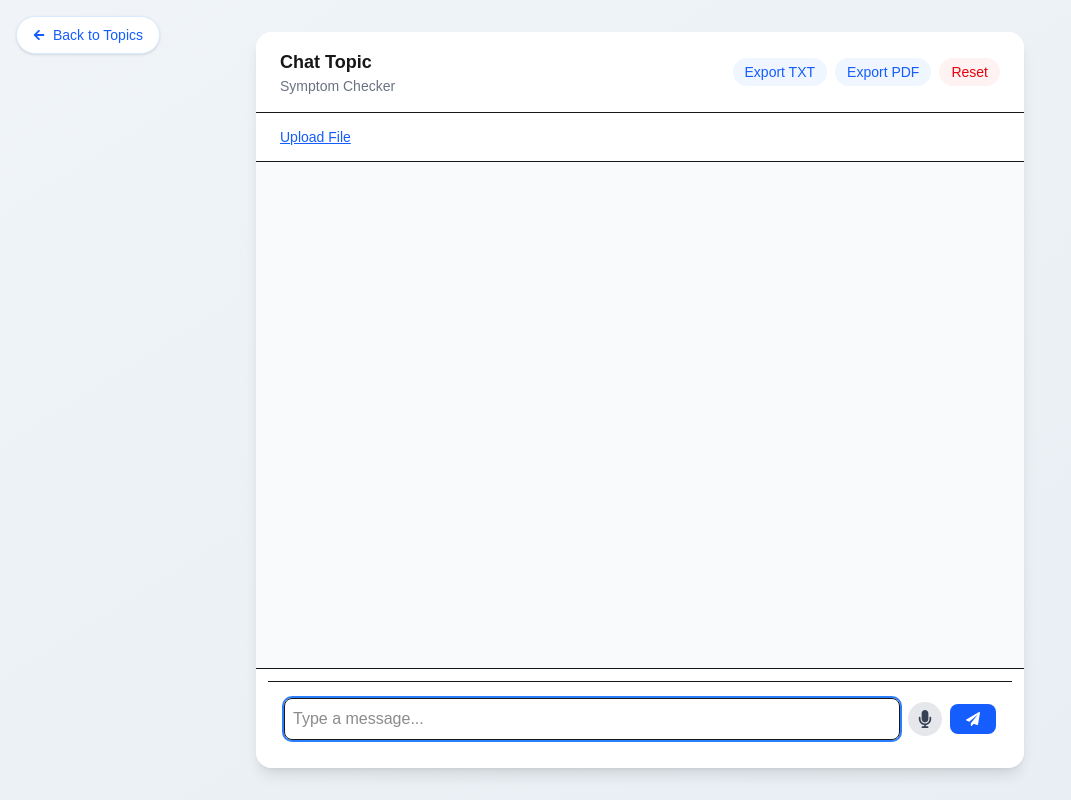
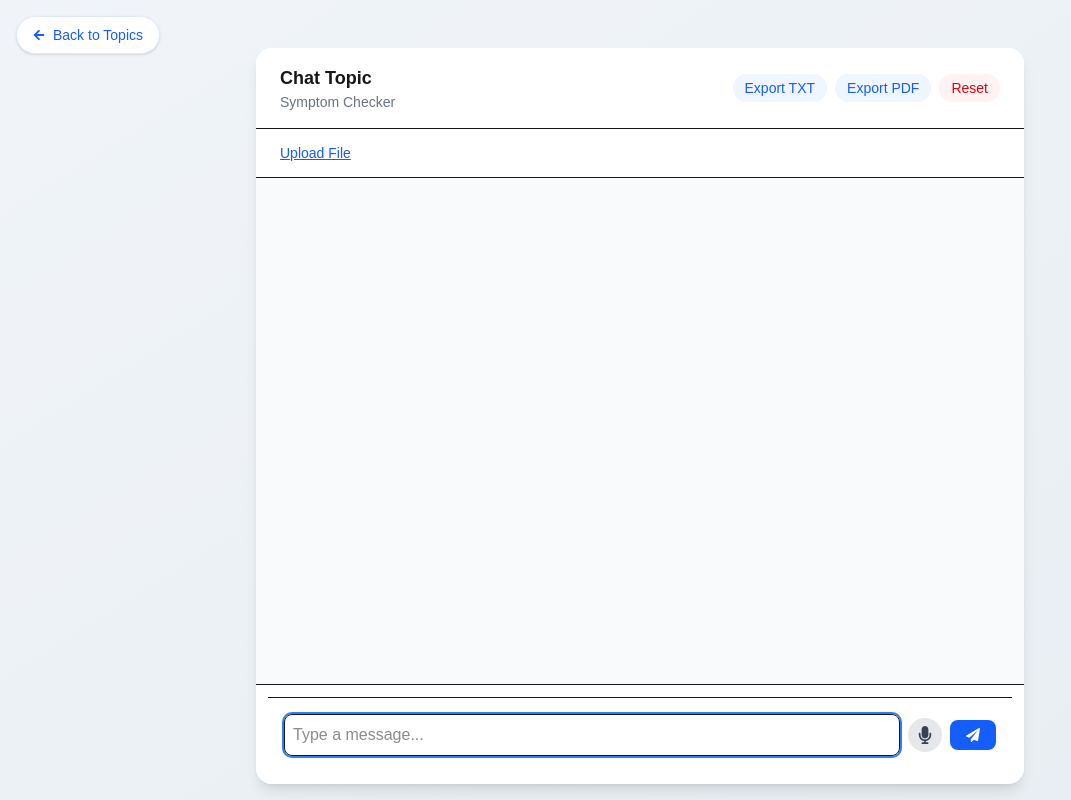
Before and after one commit to timothychengg/AI-Chat-Interface, a Next.js app: page / in a window 1280 px wide. Both pictures are taken after a click on the button 248 px from the left and 211 px from the top of the page. Shown: the whole page, without its empty margins (0-1071 px from the left). Built offline with nearby package versions, Linux system fonts and the light colour scheme.

Commit message:
padding for the back button and the chatwindow container

```diff
--- a/components/ChatWindow.js
+++ b/components/ChatWindow.js
@@ -145,7 +145,7 @@ export default function ChatWindow({ topic, goBack }) {
         Back to Topics
       </button>
 
-      <div className='relative flex justify-center items-center h-screen bg-gradient-to-br from-[#F0F4F8] to-[#E8EEF3] px-4'>
+      <div className='relative flex justify-center items-center h-screen bg-gradient-to-br from-[#F0F4F8] to-[#E8EEF3] px-4 pt-16 sm:pt-8'>
         <div className='flex flex-col w-full max-w-3xl h-[92vh] bg-white rounded-2xl shadow-lg overflow-hidden'>
           <div className='flex justify-between items-center px-4 py-3 sm:px-6 sm:py-4 border-b bg-white'>
             <div>
```
